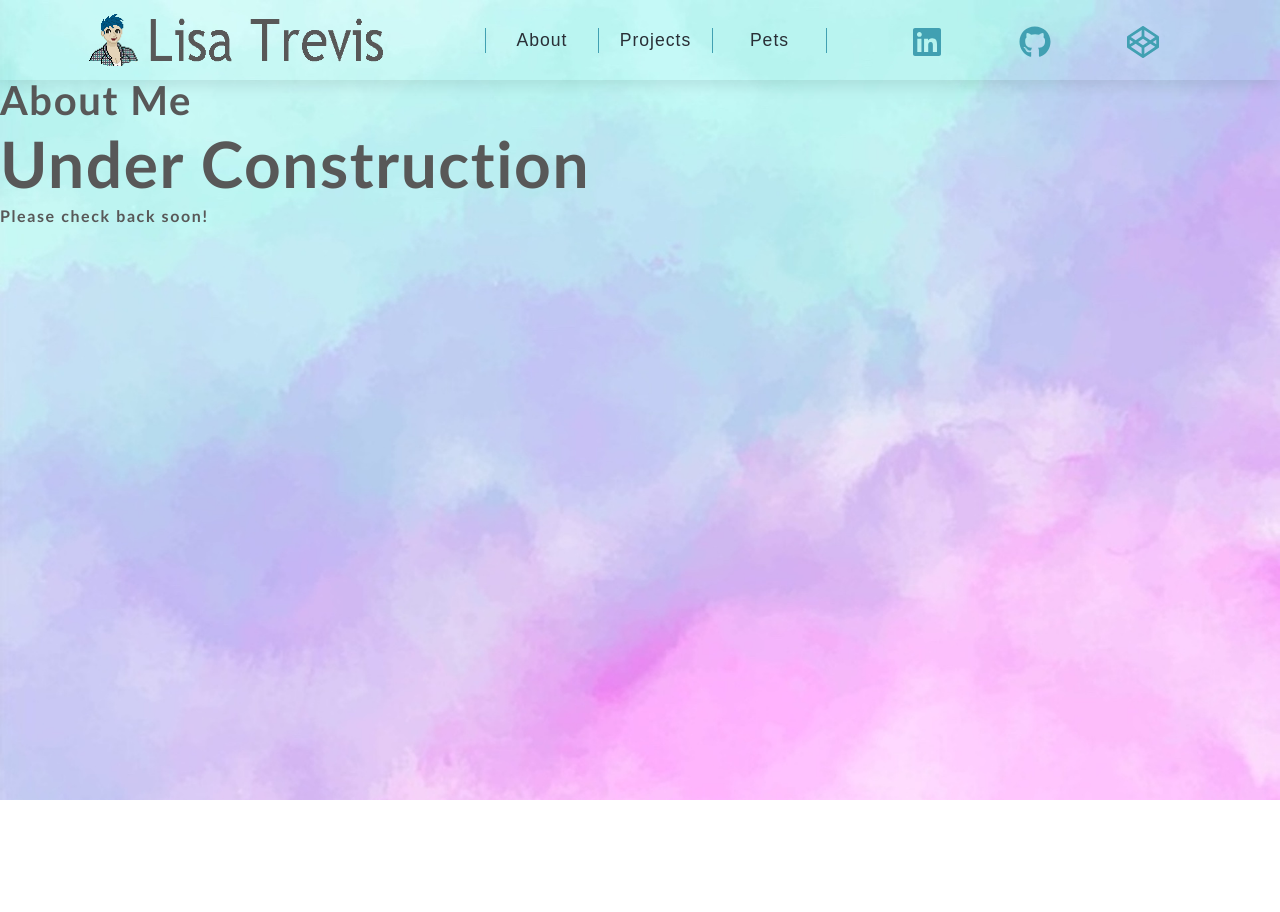
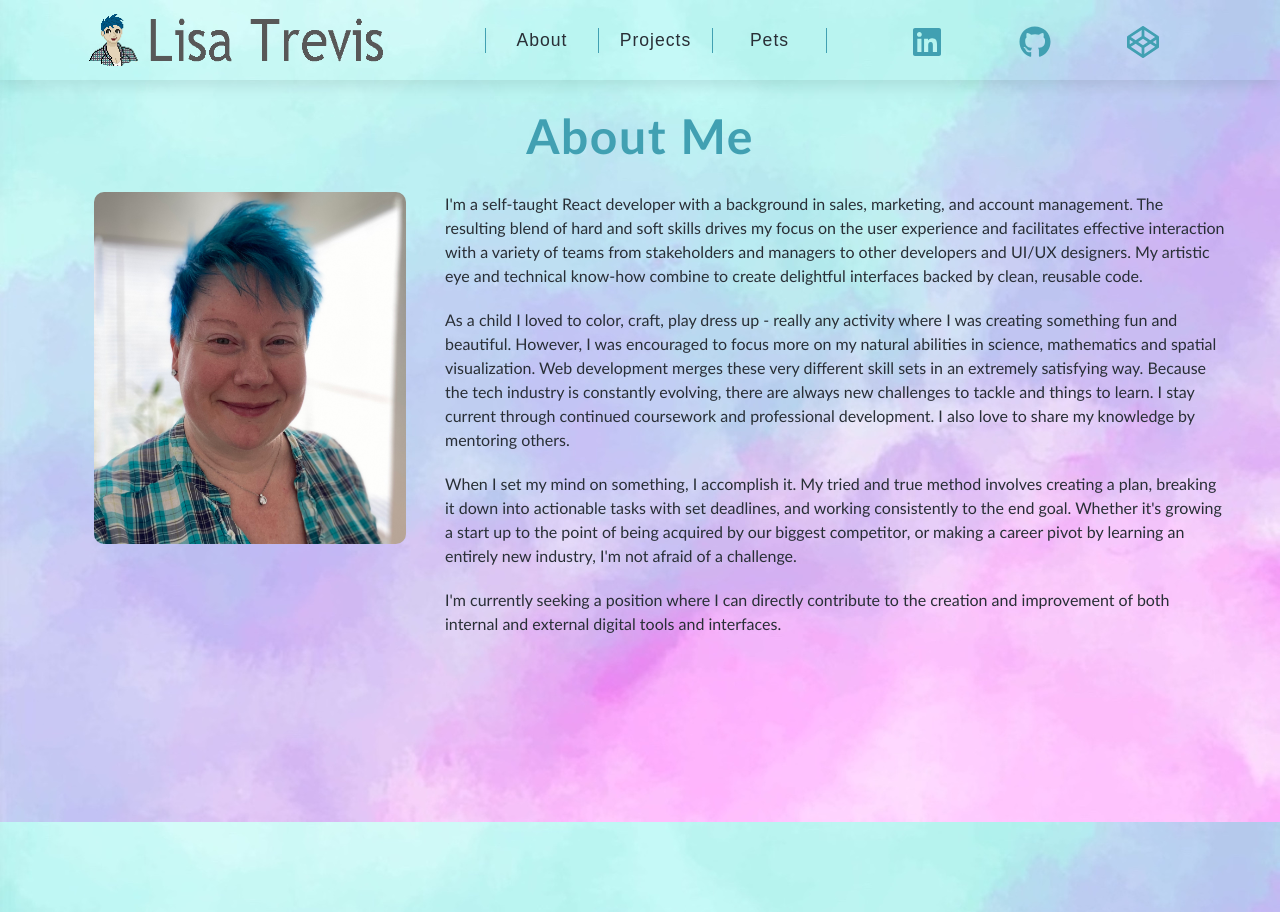
Before and after one commit to LisaTrevis/react-portfolio, a React (Create React App) app: page /about in a window 1280 px wide. Before the commit the page ends 800 px from the top, so only its background shows below. Built offline with nearby package versions, Linux system fonts and the light colour scheme.

Commit message:
Created About Me page

```diff
--- a/src/pages/About.js
+++ b/src/pages/About.js
@@ -1,14 +1,55 @@
 import React from "react";
+import { useGlobalContext } from "../context";
+import Headshot from "../images/Headshot.jpg";
 
 const About = () => {
+  const { closeSubmenu } = useGlobalContext();
   return (
-    <div>
-      <h2>About Me</h2>
-      <div>
-        <h1>Under Construction</h1>
-        <h4>Please check back soon!</h4>
+    <section className="section about" onMouseOver={closeSubmenu}>
+      <div className="section-title">
+        <h2>About Me</h2>
       </div>
-    </div>
+      <div className="me-info">
+        <div className="img-container">
+          <img src={Headshot} alt="headshot" />
+        </div>
+        <div className="about-info">
+          <p>
+            I'm a self-taught React developer with a background in sales,
+            marketing, and account management. The resulting blend of hard and
+            soft skills drives my focus on the user experience and facilitates
+            effective interaction with a variety of teams from stakeholders and
+            managers to other developers and UI/UX designers. My artistic eye
+            and technical know-how combine to create delightful interfaces
+            backed by clean, reusable code.
+          </p>
+          <p>
+            As a child I loved to color, craft, play dress up - really any
+            activity where I was creating something fun and beautiful. However,
+            I was encouraged to focus more on my natural abilities in science,
+            mathematics and spatial visualization. Web development merges these
+            very different skill sets in an extremely satisfying way. Because
+            the tech industry is constantly evolving, there are always new
+            challenges to tackle and things to learn. I stay current through
+            continued coursework and professional development. I also love to
+            share my knowledge by mentoring others.
+          </p>
+          <p>
+            When I set my mind on something, I accomplish it. My tried and true
+            method involves creating a plan, breaking it down into actionable
+            tasks with set deadlines, and working consistently to the end goal.
+            Whether it's growing a start up to the point of being acquired by
+            our biggest competitor, or making a career pivot by learning an
+            entirely new industry, I'm not afraid of a challenge.
+          </p>
+          <p>
+            I'm currently seeking a position where I can directly contribute to
+            the creation and improvement of both internal and external digital
+            tools and interfaces.
+          </p>
+        </div>
+      </div>
+    </section>
   );
 };
 
```
